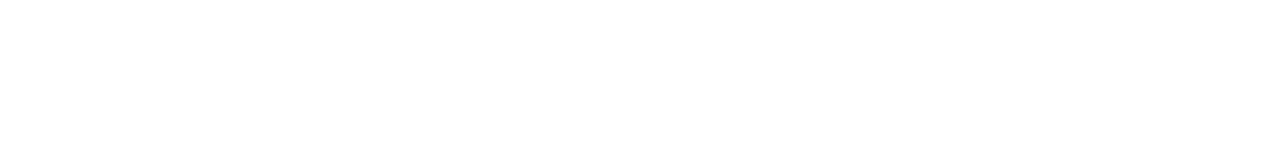
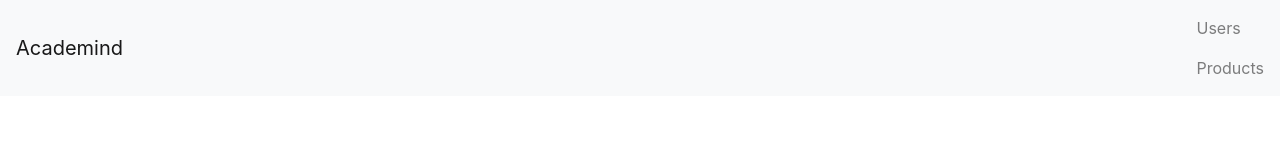
Before and after one commit to Jaguso/basic-bootstrap, a plain HTML site: page index.html in a window 1280 px wide. Drawn offline with nearby package versions, Linux system fonts and the light colour scheme.

Commit message:
basic navbar

```diff
--- a/index.html
+++ b/index.html
@@ -9,7 +9,19 @@
     <link rel="stylesheet" href="main.css">
 </head>
 <body>
-
+    <nav class="navbar navbar-light bg-light">
+    <!-- navbar-light es un tema y bg-light es el background -->
+        <a href="#" class="navbar-brand">Academind</a>
+        <ul class="navbar-nav">
+        <!-- Usamos mr-auto en la clase de arriba si quremos que no ponga los elementos de la lista hasta la derecha -->
+            <li class="nav-item">
+                <a href="#" class="nav-link">Users</a>
+            </li>
+            <li class="nav-item">
+                <a href="#" class="nav-link">Products</a>
+            </li>
+        </ul>
+    </nav>
 
 </body>
 </html>
```
